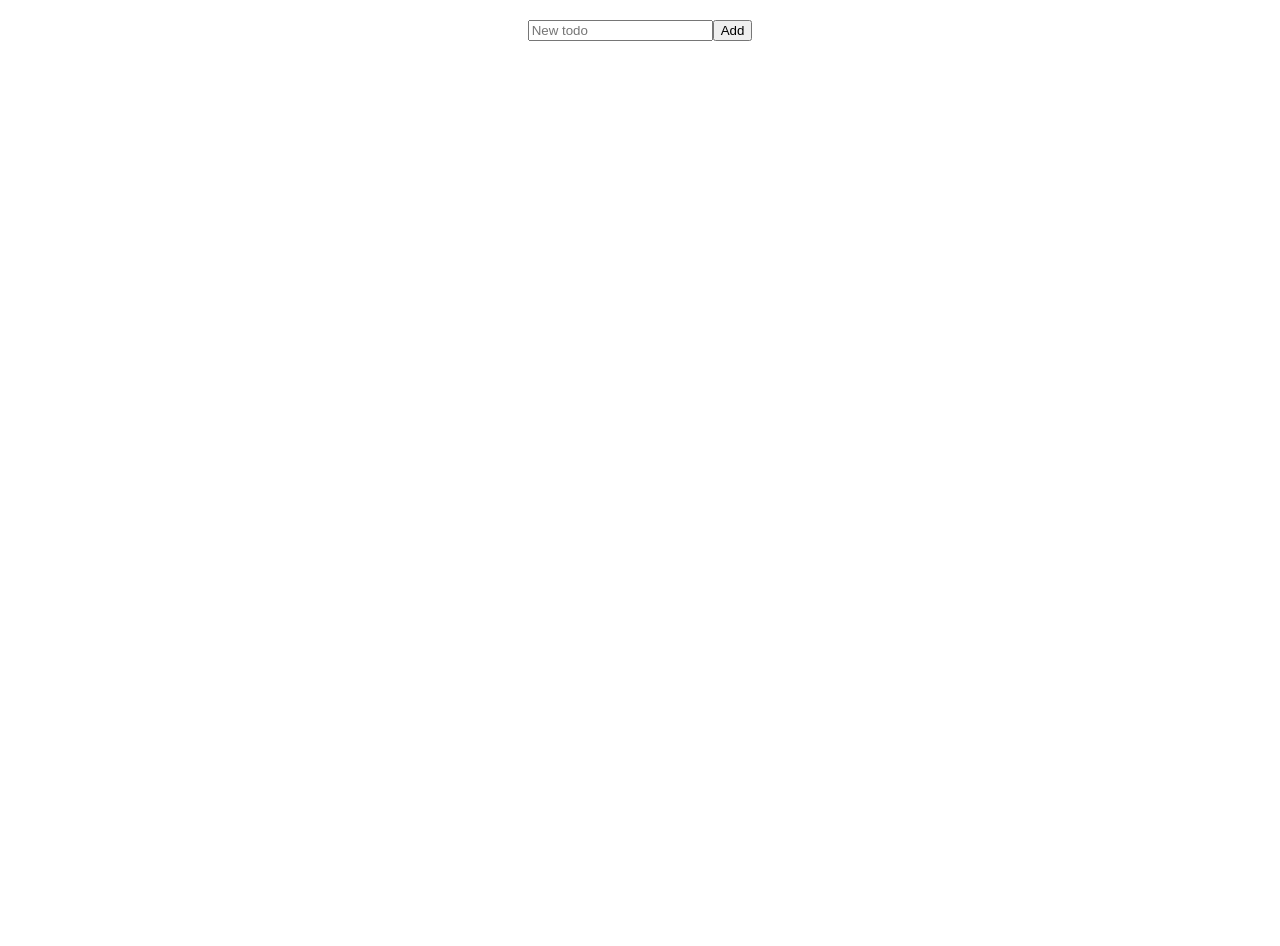
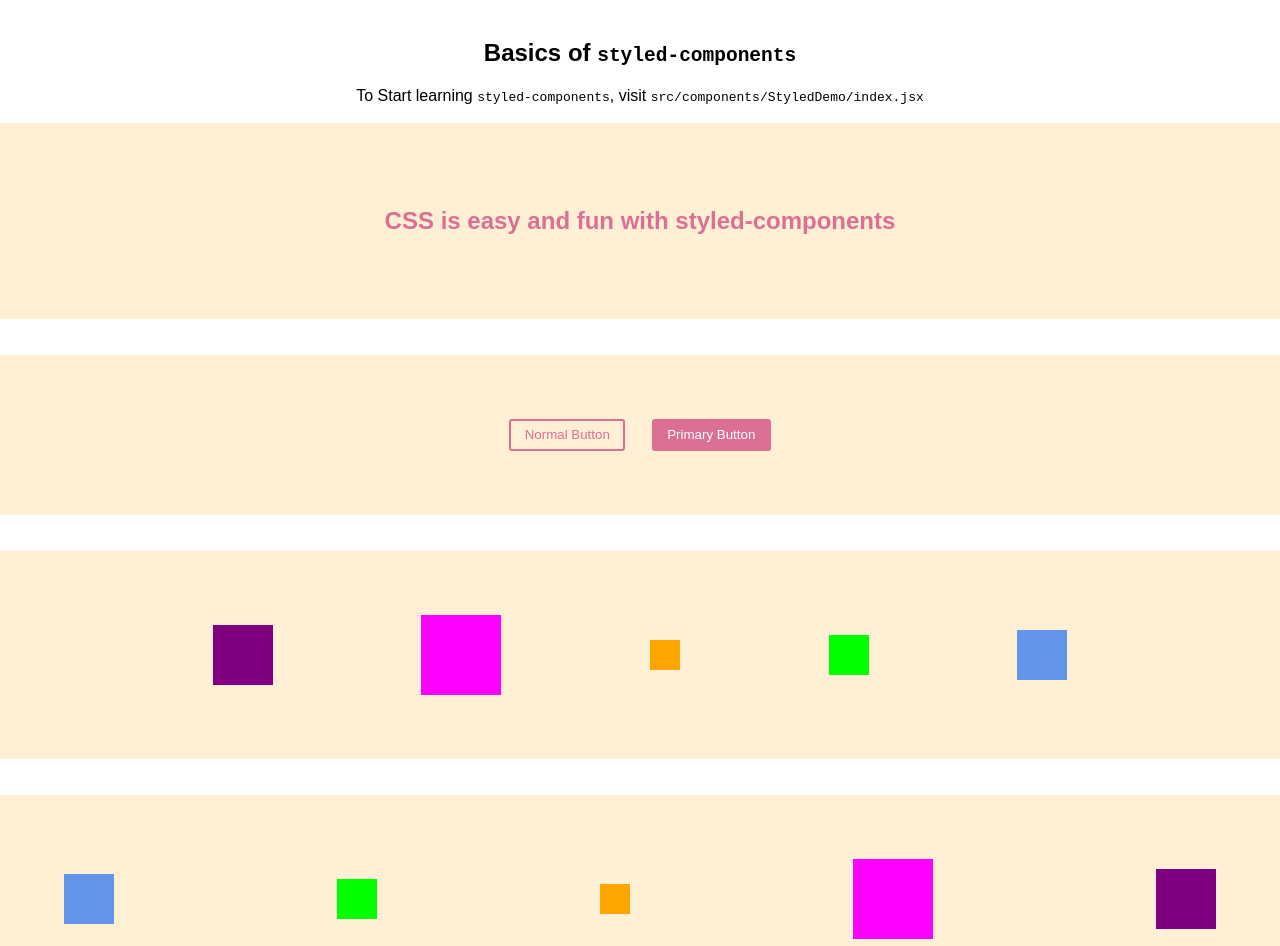
Before and after one commit to schwers-zz/qcon-react-styled, a React (Create React App) app: page / in a window 1280 px wide. Shown: the part 666-1612 px from the top of the page. Before the commit the page ends 800 px from the top, so only its background shows below. Built offline with nearby package versions, Linux system fonts and the light colour scheme.

Commit message:
Add styled-components demo

```diff
--- a/public/index.html
+++ b/public/index.html
@@ -19,7 +19,7 @@
       work correctly both with client-side routing and a non-root public URL.
       Learn how to configure a non-root public URL by running `npm run build`.
     -->
-    <title>React App</title>
+    <title>React & Styled-Components</title>
   </head>
   <body>
     <noscript>
--- a/src/App.css
+++ b/src/App.css
@@ -2,14 +2,8 @@
   text-align: center;
 }
 
-.App-logo {
-  animation: App-logo-spin infinite 20s linear;
-  height: 80px;
-}
-
 .App-header {
   background-color: #222;
-  height: 150px;
   padding: 20px;
   color: white;
 }
--- a/src/App.js
+++ b/src/App.js
@@ -1,5 +1,4 @@
 import React, { Component } from 'react';
-import logo from './logo.svg';
 import './App.css';
 
 import {
@@ -10,14 +9,19 @@ import {
 
 import ItemList from './components/ItemList';
 
-// TODO - swawp to styled-components
+import {
+  ButtonsDemo,
+  Demo,
+  FlexDemo
+} from './components/StyledDemo';
+
+// TODO - swap to styled-components
 
 class App extends Component {
   render() {
     return (
       <div className="App">
         <header className="App-header">
-          <img src={logo} className="App-logo" alt="logo" />
           <h1 className="App-title">Intro to React and Styled-Components</h1>
         </header>
         <p className="App-intro">
@@ -31,20 +35,42 @@ class App extends Component {
           <br />
           Each file contains some high level notes and instructions that we'll review. Some will ask you to fill in components or add styles on your own. Your work will automatically reload and appear here.
         </p>
-        <p className="App-intro">
-          To start learning react, visit <code>src/components/CounterButton/index.js</code>
-        </p>
+
+
+        <div>
+          <h2>
+            React Overview
+          </h2>
+          To start learning <code>react</code>, visit <code>src/components/CounterButton/index.js</code>
+        </div>
+        <br />
         <ScoreExample />
         <br />
         <CounterButton />
         <br />
         <YourFirstReactComponent />
         <p className="App-intro">
-          Now it your turn! checkout <code>src/components/ItemList/index.jsx</code>
+          Now it's your turn! checkout <code>src/components/ItemList/index.jsx</code>
           <br />
           <br />
           <ItemList />
         </p>
+
+
+        <div>
+          <h2>
+            Basics of <code>styled-components</code>
+          </h2>
+            To Start learning <code>styled-components</code>, visit <code>src/components/StyledDemo/index.jsx</code>
+        </div>
+        <br />
+        <Demo />
+        <br />
+        <br />
+        <ButtonsDemo />
+        <br />
+        <br />
+        <FlexDemo />
       </div>
     );
   }
--- /dev/null
+++ b/src/components/StyledDemo/index.jsx
@@ -0,0 +1,164 @@
+import React from 'react';
+import styled, { css } from 'styled-components';
+
+/**
+ * Styled-Components is a library for writing components in React.
+ *
+ * One of the core-philosophies is that that your styles should
+ * be co-located with your components.
+ *
+ * This has a lot of interesting side-effects we'll discuss in a bit.
+ * But first, let's start with this example from the styled-components
+ * website.
+ */
+
+ // Create a Title component that'll render an <h1> tag with some styles
+const Title = styled.h1`
+  font-size: 1.5em;
+  text-align: center;
+  color: palevioletred;
+`;
+
+// Create a Wrapper component that'll render a <section> tag with some styles
+const Wrapper = styled.section`
+  padding: 4em;
+  background: papayawhip;
+`;
+
+export const Demo = () => (
+  <Wrapper>
+    <Title>
+      CSS is easy and fun with styled-components
+    </Title>
+  </Wrapper>
+);
+
+/**
+ * Styled-components combines the best of ES6 and CSS best practices
+ * to hlep you focus on whats important, building your application.
+ *
+ * Styled-components handles a lot of things for us:
+ *   - generating classnames for our styles
+ *   - vendor prefixes
+ *   - dynamic styles, without worrying about classnames!
+ *   - BEM and other CSS best practices
+ *   - Theming your application
+ *   - easily encapsulate layout and style logic to components
+ *
+ * Let's see an example of components that take in properties
+ */
+
+/**
+ * This button component adapts its styles if its a primary
+ * button or not.
+ */
+const Button = styled.button`
+  border-radius: 3px;
+  padding: 0.5em 1em;
+  margin: 0 1em;
+  background: transparent;
+  color: palevioletred;
+  border: 2px solid palevioletred;
+
+  ${ props => props.primary && `
+    background: palevioletred;
+    color: white;
+  `}
+`;
+
+export const ButtonsDemo = () => (
+  <Wrapper>
+    <Button>
+      Normal Button
+    </Button>
+    <Button primary>
+      Primary Button
+    </Button>
+  </Wrapper>
+);
+
+/**
+ * With this ability to pass props to a component, that
+ * are then in-turn accessible to our styles, we can
+ * do very interesting things.
+ *
+ * As an example, in CSS, we spend a lot time writing different
+ * row layouts, where we want everything centered vertically
+ * but useing slightly different distances between elements, or
+ * etc. Here's an example of we can combine FlexBox and
+ * styled-components
+ */
+
+export const Box = styled.div`
+  box-sizing: border-box;
+  height: ${ props => props.size }px;
+  width: ${ props => props.size }px;
+  line-height: ${ props => props.size }px;
+  background-color: ${ props => props.color };
+`;
+
+
+const boxes = [
+  <Box
+    key='purple'
+    color='purple'
+    size={ 60 }
+  />,
+  <Box
+    key='magenta'
+    color='magenta'
+    size={ 80 }
+  />,
+  <Box
+    key='orange'
+    color='orange'
+    size={ 30 }
+  />,
+  <Box
+    key='lime'
+    color='lime'
+    size={ 40 }
+  />,
+  <Box
+    key='cornflowerblue'
+    color='cornflowerblue'
+    size={ 50 }
+  />
+];
+
+
+export const FlexRow = styled.div`
+  display: flex;
+  // vertically center everything
+  align-items: center;
+  flex-direction: ${ props => props.reversed && 'row-reverse' };
+  flex-wrap: ${ props => props.wrapped && 'wrap' };
+
+  justify-content: ${ props => {
+      switch (props.justify) {
+        case 'start': return 'flex-start';
+        case 'end': return 'flex-end';
+        case 'center': return 'center';
+        case 'between': return 'space-between';
+        case 'around': return 'space-around';
+        default: return 'space-evenly';
+      }
+  }};
+`;
+
+export const FlexDemo = () => (
+  <div>
+    <Wrapper>
+      <FlexRow>
+        { boxes }
+      </FlexRow>
+    </Wrapper>
+    <br />
+    <br />
+    <Wrapper>
+      <FlexRow reversed justify={ 'between' }>
+        { boxes }
+      </FlexRow>
+    </Wrapper>
+  </div>
+)
```
Also changed, not shown: 1 other file (tests, documents, lock files or other folders).
